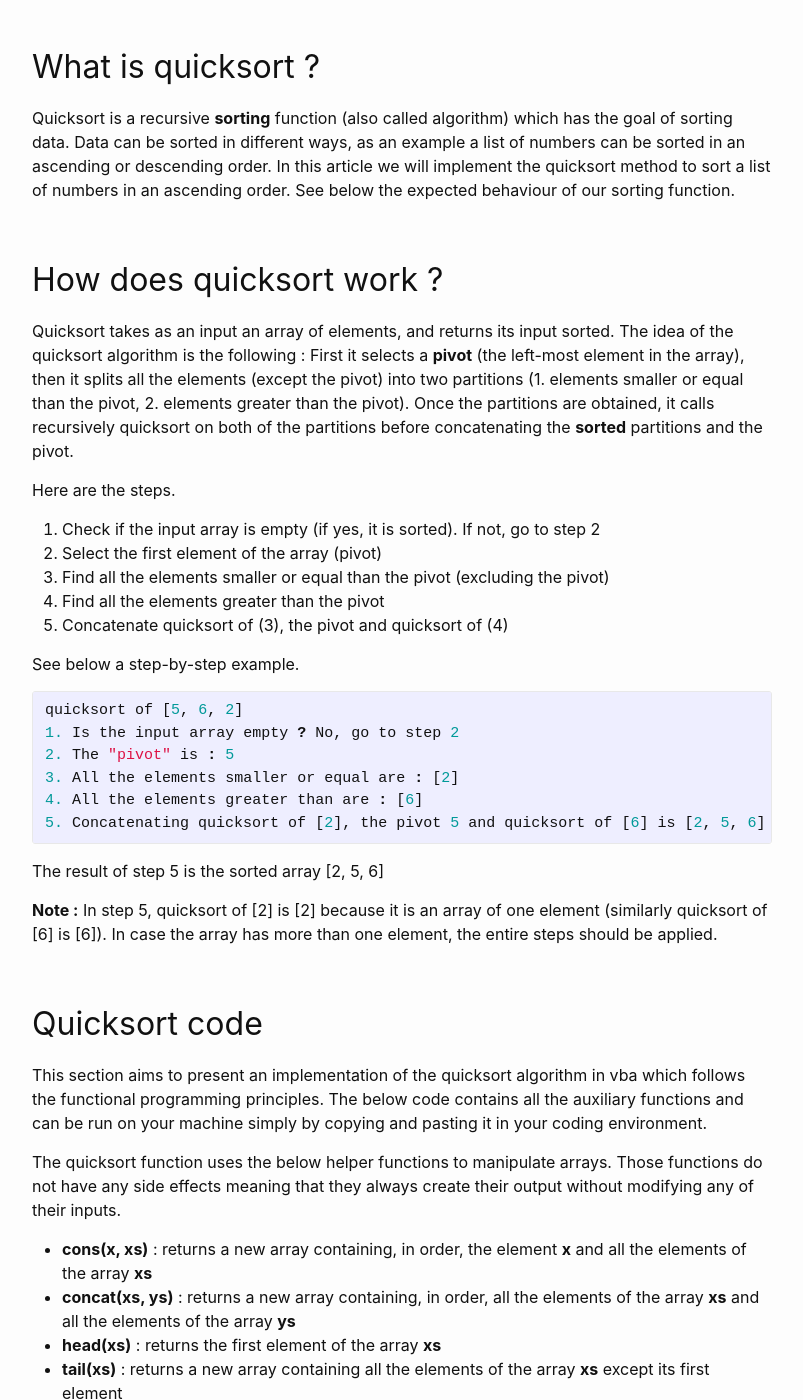
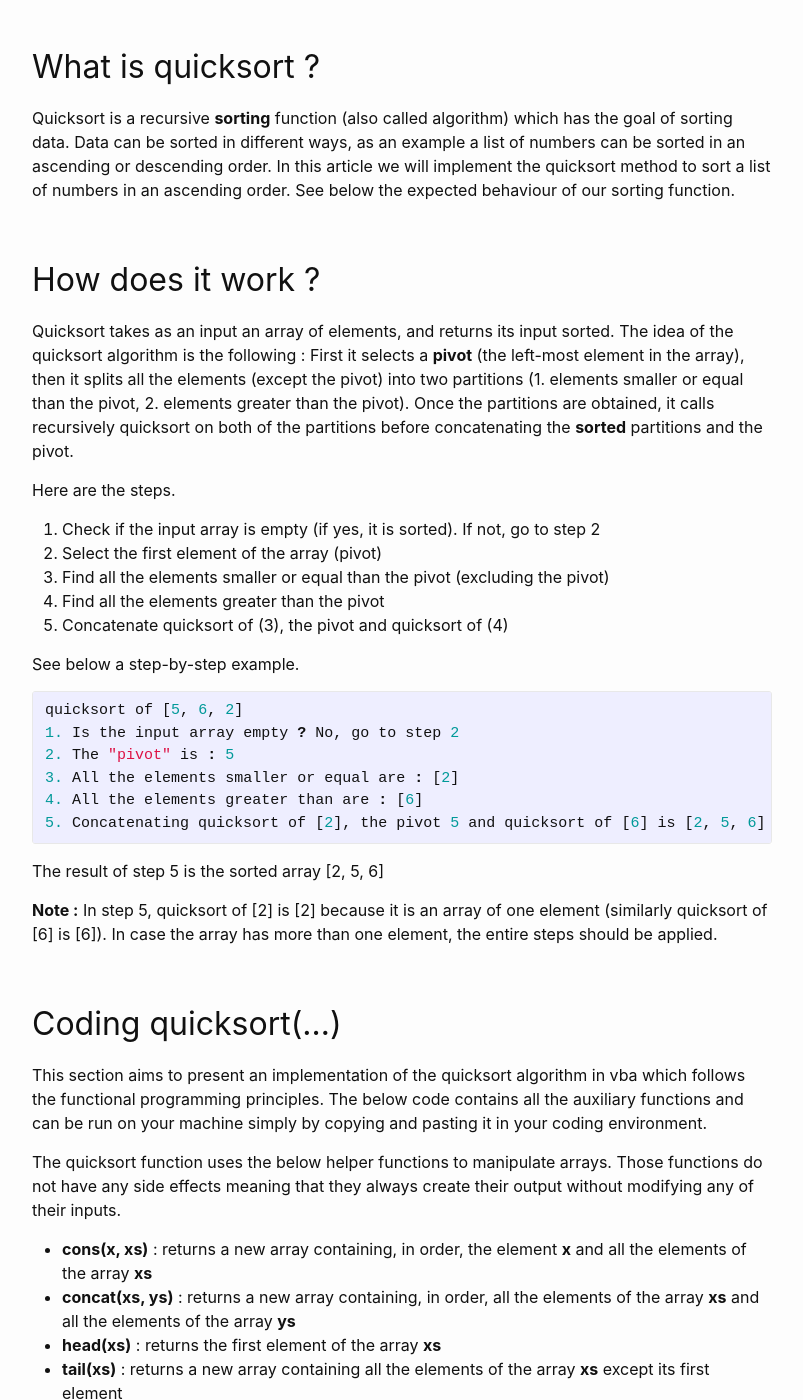
Before and after one commit to assadnavi/assadnavi.github.io, a Jekyll site: the page built from _posts/2023-09-18-coding-interview-quicksort.md, in a window 1280 px wide and 1400 px high, scrolled down 950 px. Shown: the whole window, without its empty margins (238-1041 px from the left). Built offline with Jekyll 4.4.1, drawn with Linux system fonts in a browser that asks for light colours.

Commit message:
improved #1

```diff
--- a/_posts/2023-09-18-coding-interview-quicksort.md
+++ b/_posts/2023-09-18-coding-interview-quicksort.md
@@ -43,7 +43,7 @@ Quicksort is a recursive **sorting** function (also called algorithm) which has
 
 <br/>
 
-## How does quicksort work ?
+## How does it work ?
 
 Quicksort takes as an input an array of elements, and returns its input sorted. The idea of the quicksort algorithm is the following : First it selects a **pivot** (the left-most element in the array), then it splits all the elements (except the pivot) into two partitions (1. elements smaller or equal than the pivot, 2. elements greater than the pivot). Once the partitions are obtained, it calls recursively quicksort on both of the partitions before concatenating the **sorted** partitions and the pivot.
 
@@ -70,7 +70,7 @@ The result of step 5 is the sorted array [2, 5, 6]
 
 <br/>
 
-## Quicksort code
+## Coding quicksort(...)
 
 This section aims to present an implementation of the quicksort algorithm in vba which follows the functional programming principles. The below code contains all the auxiliary functions and can be run on your machine simply by copying and pasting it in your coding environment.
 
```
